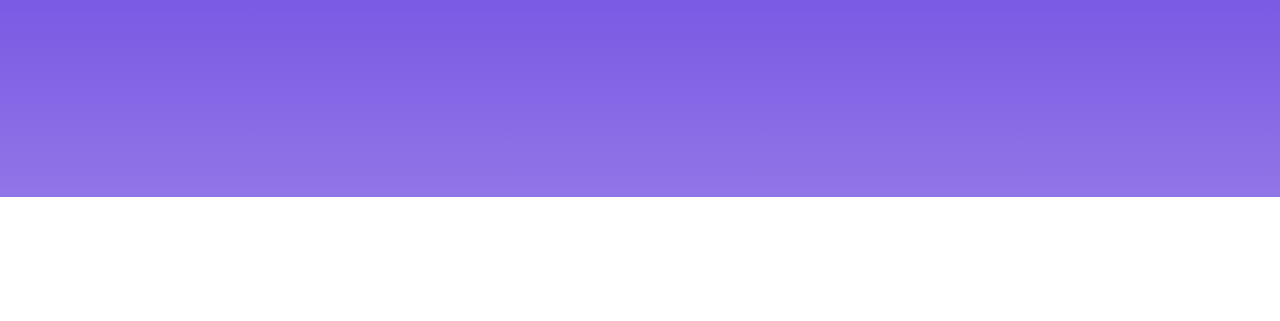
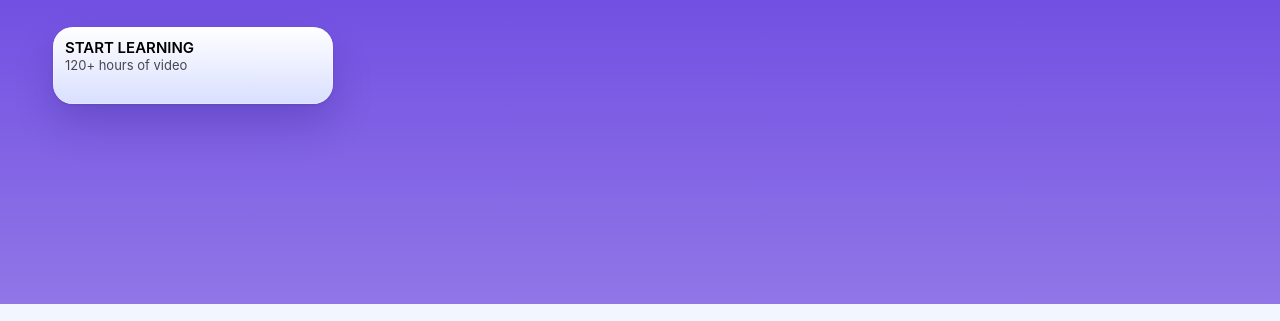
Before and after one commit to Th3lios/React-site, a Gatsby site: page / in a window 1280 px wide. Shown: the part 479-800 px from the top of the page. Built offline with nearby package versions, Linux system fonts and the light colour scheme; Gatsby itself is replaced by a stand-in of ours.

Commit message:
Purchase button added

```diff
--- a/gatsby-config.js
+++ b/gatsby-config.js
@@ -13,6 +13,7 @@
         path: `${__dirname}/static/images`,
       },
     },
+    `gatsby-plugin-styled-components`,
     // this (optional) plugin enables Progressive Web App + Offline functionality
     // To learn more, visit: https://gatsby.dev/offline
     // `gatsby-plugin-offline`,
--- a/package.json
+++ b/package.json
@@ -5,11 +5,13 @@
   "version": "0.1.0",
   "author": "Kyle Mathews <mathews.kyle@gmail.com>",
   "dependencies": {
+    "babel-plugin-styled-components": "^1.12.0",
     "gatsby": "^2.24.66",
     "gatsby-image": "^2.4.20",
     "gatsby-plugin-manifest": "^2.4.32",
     "gatsby-plugin-offline": "^3.2.29",
     "gatsby-plugin-react-helmet": "^3.3.12",
+    "gatsby-plugin-styled-components": "^4.4.0",
     "gatsby-source-filesystem": "^2.3.31",
     "prop-types": "^15.7.2",
     "react": "^16.12.0",
--- /dev/null
+++ b/src/components/buttons/PurchaseButton.js
@@ -0,0 +1,35 @@
+import { Link } from 'gatsby'
+import React from 'react'
+import styled from 'styled-components'
+import { Caption2, SmallText } from '../styles/TextStyles'
+
+const PurchaseButton = ({title, subtitle}) => {
+  return (
+    <Link to="/page-2">
+      <Wrapper>
+        <Title>{title || "Get Pro Access"}</Title>
+        <Subtitle>{subtitle || "19$ per month" }</Subtitle>
+      </Wrapper>
+    </Link>
+  )
+}
+
+const Wrapper = styled.div`
+  width: 280px;
+  height: 77px;
+  padding: 12px;
+  background: linear-gradient(180deg, #FFFFFF 0%, #D9DFFF 100%);
+  box-shadow: 0px 1px 3px rgba(0, 0, 0, 0.1), 0px 20px 40px rgba(23, 0, 102, 0.2), inset 0px 0px 0px 0.5px rgba(255, 255, 255, 0.5);
+  border-radius: 20px;
+`
+
+const Title = styled(Caption2)`
+  color: black;
+`
+
+const Subtitle = styled(SmallText)`
+  color: black;
+  opacity: 0.7;
+`
+
+export default PurchaseButton
--- a/src/components/layout/layout.js
+++ b/src/components/layout/layout.js
@@ -1,9 +1,11 @@
 import React from "react"
+import { GlobalStyle } from "../styles/GlobalStyle"
 import "./layout.css"
 
 function Layout({ children }) {
   return (
     <>
+      <GlobalStyle />
       <main>{children}</main>
     </>
   )
--- a/src/components/sections/HeroSection.js
+++ b/src/components/sections/HeroSection.js
@@ -1,7 +1,8 @@
 import React from 'react'
-import { Link } from "gatsby"
 import styled from "styled-components"
-
+import { H1, MediumText } from "../styles/TextStyles"
+import { themes } from "../styles/ColorStyles"
+import PurchaseButton from "../buttons/PurchaseButton"
 const HeroSection = () => {
   return (
     <Wrapper>
@@ -13,6 +14,7 @@
             real apps with React and Swift. Complete courses about the
             best tools.
           </Description>
+          <PurchaseButton title="Start learning" subtitle="120+ hours of video"/>
         </TextWrapper>
       </ContentWrapper>
     </Wrapper>
@@ -32,14 +34,10 @@
   display: grid;
   gap: 30px;
 `
-const Title = styled.h1`
-  font-weight: bold;
-  font-size: 60px;
-  color: white;
-`
-const Description = styled.p`
-  font-size: 17px;
-  line-height: 130%;
+const Title = styled(H1)`
+  color: ${themes.dark.text1};
 `
 
+const Description = styled(MediumText)``
+
 export default HeroSection
--- /dev/null
+++ b/src/components/styles/ColorStyles.js
@@ -0,0 +1,58 @@
+export const themes = {
+  light: {
+    text1: `black`,
+    text2: `rgba(0,0,0,0.7)`,
+    primary: `#3913B8`,
+    secondary: "#2FB5FC",
+    backgroundColor: `#f2f6ff`,
+    card: {
+      backgroundColor: `rgba(255, 255, 255, 0.6)`,
+      boxShadow: `0px 50px 100px rgba(34, 79, 169, 0.3),
+      inset 0 0 0 0.5px rgba(255, 255, 255, 0.6)`,
+      backgroundColorFull: `rgba(255, 255, 255, 1)`,
+    },
+    cardHover: {
+      backgroundColor: `rgba(68, 66, 178, 0.1)`,
+      boxShadow: `inset 0px 0px 0px 0.5px rgba(68, 66, 178, 0.2)`,
+    },
+    pricingCard: {
+      backgroundColor: `rgba(255, 255, 255, 0.3)`,
+    },
+    status: {
+      backgroundColor: "rgba(68, 66, 178, 0.1)",
+    },
+    modal: {
+      backgroundColor: `rgba(255, 255, 255, 0.6)`,
+      boxShadow: `0px 50px 100px rgba(34, 79, 169, 0.3),
+      inset 0 0 0 0.5px rgba(255, 255, 255, 0.6)`,
+      backgroundColorFull: `rgba(255, 255, 255, 1)`,
+    },
+  },
+  dark: {
+    text1: `white`,
+    text2: `rgba(255,255,255,0.7)`,
+    backgroundColor: `#1F1F47`,
+    card: {
+      backgroundColor: `rgba(25, 24, 63, 0.98)`,
+      boxShadow: `0px 30px 60px rgba(0, 0, 0, 0.25),
+      inset 0 0 0 0.5px rgba(255, 255, 255, 0.2)`,
+      backgroundColorFull: `rgba(15, 14, 71, 1)`,
+    },
+    cardHover: {
+      backgroundColor: `rgba(255, 255, 255, 0.1)`,
+      boxShadow: `inset 0px 0px 0px 0.5px rgba(255, 255, 255, 0.2)`,
+    },
+    pricingCard: {
+      backgroundColor: `rgba(31, 31, 71, 0.6)`,
+    },
+    status: {
+      backgroundColor: "rgba(0, 0, 0, 0.2)",
+    },
+    modal: {
+      backgroundColor: `rgba(50, 61, 109, 0.5)`,
+      boxShadow: `0px 50px 100px rgba(0, 0, 0, 0.25),
+      inset 0 0 0 0.5px rgba(255, 255, 255, 0.3)`,
+      backgroundColorFull: `rgba(15, 14, 71, 1)`,
+    },
+  },
+}
--- /dev/null
+++ b/src/components/styles/GlobalStyle.js
@@ -0,0 +1,12 @@
+import { createGlobalStyle } from "styled-components"
+import { themes } from "./ColorStyles"
+
+export const GlobalStyle = createGlobalStyle`
+  body {
+    background: ${themes.light.backgroundColor};
+
+    @media (prefers-color-scheme: dark) {
+      background: ${themes.dark.backgroundColor};
+    }
+  }
+`
--- /dev/null
+++ b/src/components/styles/TextStyles.js
@@ -0,0 +1,60 @@
+import styled from 'styled-components'
+
+export const H1 = styled.h1`
+  font-weight: bold;
+  font-size: 60px;
+`
+
+export const H2 = styled.h2`
+  font-weight: bold;
+  font-size: 40px;
+`
+
+export const H3 = styled.h3`
+  font-weight: bold;
+  font-size: 30px;
+`
+
+export const BodyIntro = styled.p`
+  font-weight: 500;
+  font-size: 24px;
+  line-height: 140%;
+`
+
+export const BodyMain = styled.p`
+  font-weight: normal;
+  font-size: 20px;
+  line-height: 140%;
+`
+
+export const MediumText = styled.p`
+  font-weight: normal;
+  font-size: 17px;
+  line-height: 130%;
+`
+
+export const Caption = styled.p`
+  font-weight: 500;
+  font-size: 15px;
+  line-height: 18px;
+`
+
+export const Caption2 = styled.p`
+  font-weight: 600;
+  font-size: 15px;
+  line-height: 18px;
+  text-transform: uppercase;
+`
+
+export const SmallText = styled.p`
+  font-weight: normal;
+  font-size: 13px;
+  line-height: 130%;
+`
+
+export const SmallText2 = styled.p`
+  font-weight: 600;
+  font-size: 13px;
+  line-height: 130%;
+  text-transform: uppercase;
+`
```
Also changed, not shown: 1 other file.
